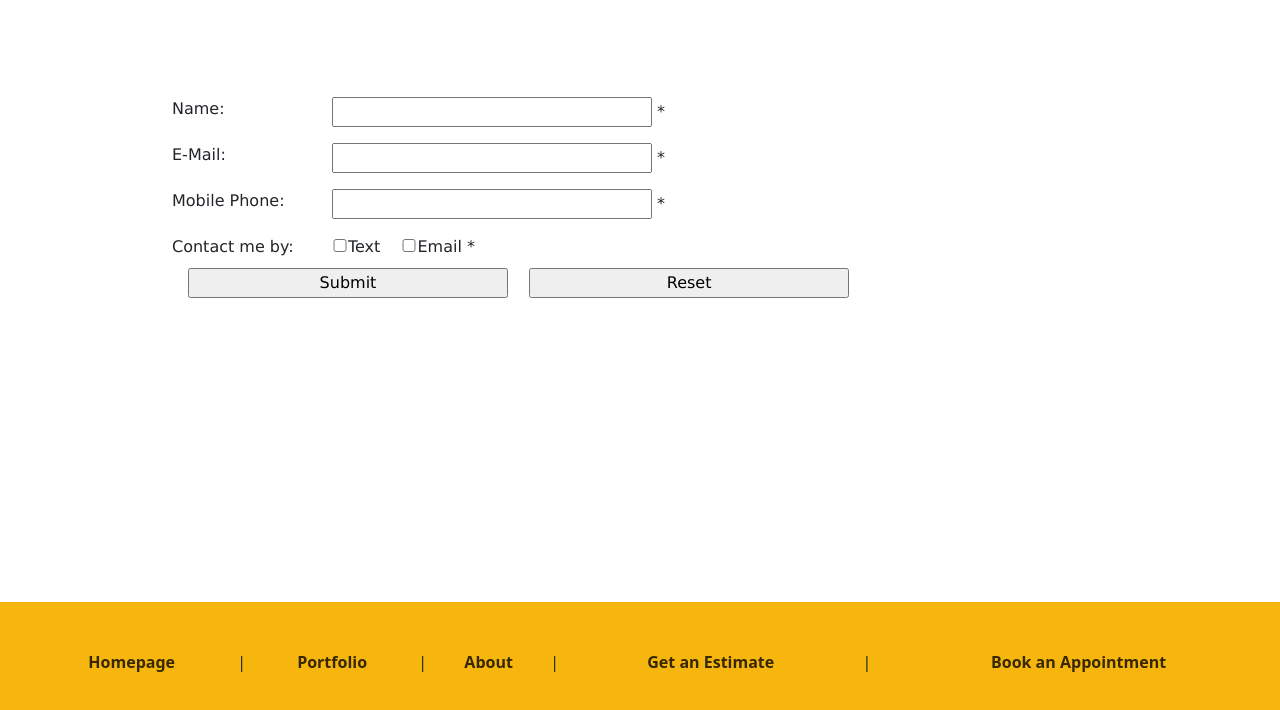
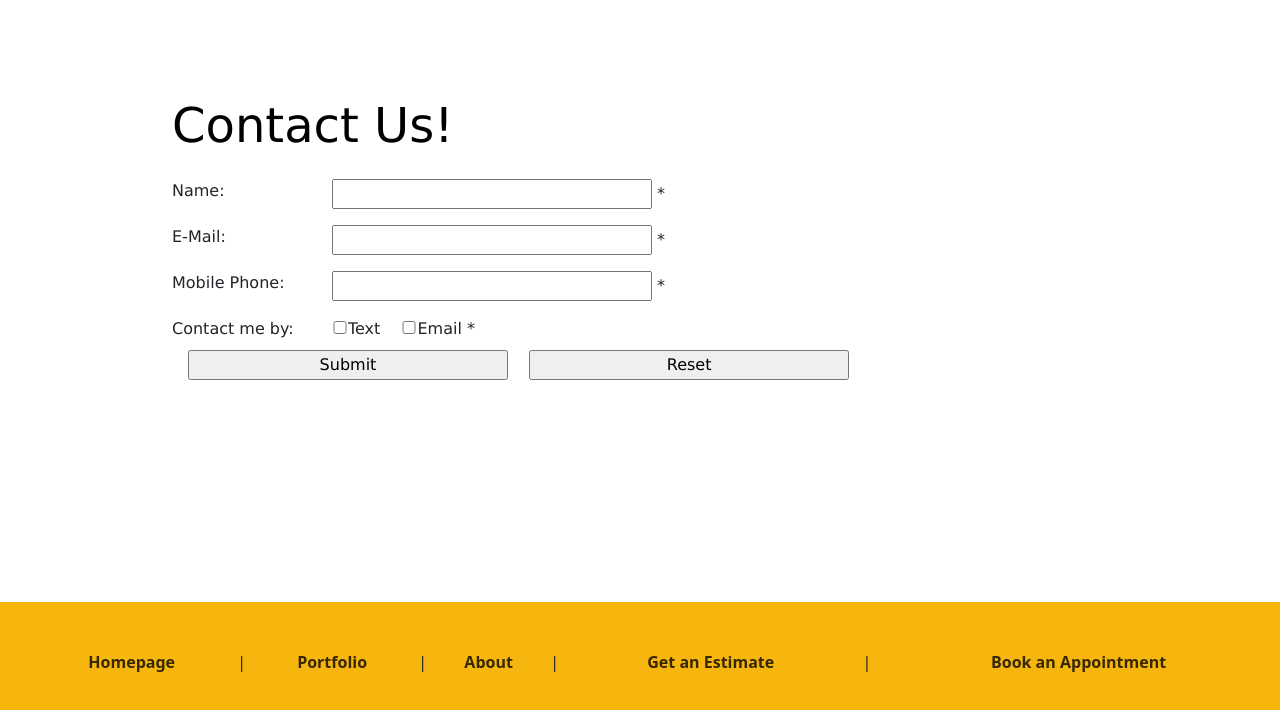
Before and after one commit to DCresp27/YYidish-Photos, a plain HTML site: page html/contact.html in a window 1280 px wide. Shown: the part 78-788 px from the top of the page. Drawn offline with nearby package versions, Linux system fonts and the light colour scheme.

Commit message:
added h1 to contact.html

```diff
--- a/css/contact.css
+++ b/css/contact.css
@@ -8,8 +8,8 @@ main {
     padding: 0 2em 1em;
 }
 h1 {
-    font-size: 150%;
-    color: blue;
+    font-size: 300%;
+    color: black;
     margin-bottom: .5em;
 }
 h2 {
--- a/html/contact.html
+++ b/html/contact.html
@@ -18,6 +18,7 @@
     </header>
 
     <main>
+        <h1> Contact Us!</h1>
         <form action="formSubmitted.html" method="get"
               name="registration_form" id="registration_form">
             <label for="name">Name:</label>
```
